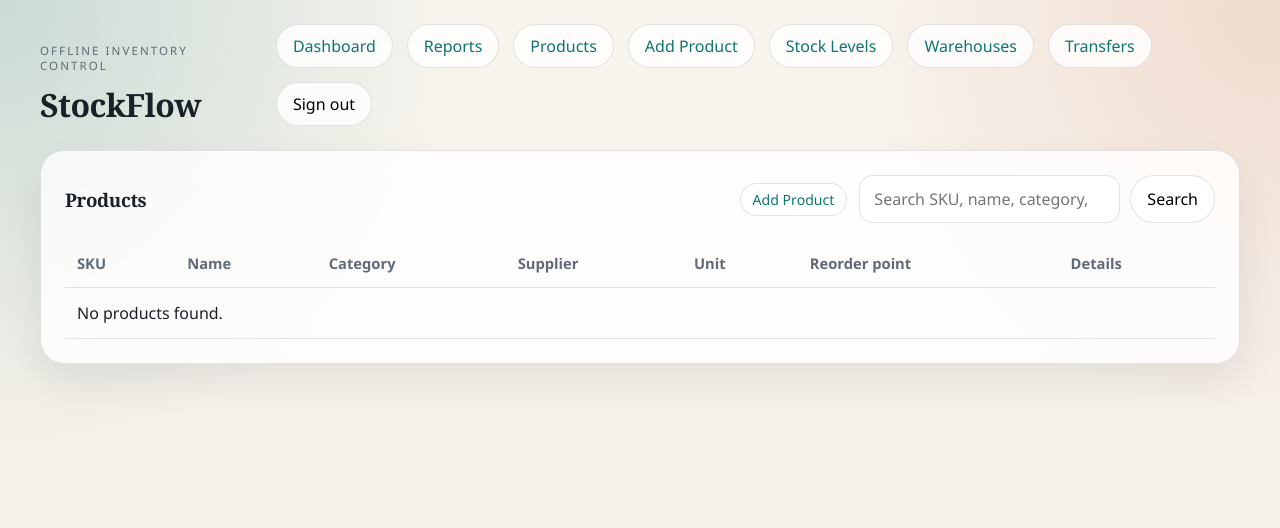
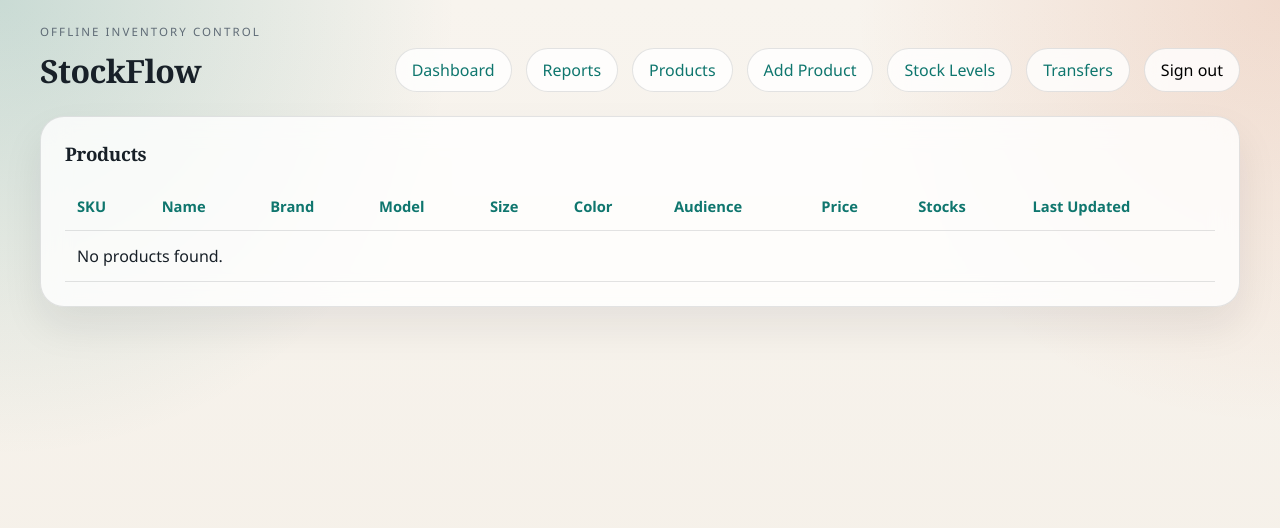
Before and after one commit to WasifAsi/STOCKFLOW, a Django app: page /products/ in a window 1280 px wide. Shown: the top 528 px of the page. Run offline with Django 5.2, Linux system fonts and the light colour scheme; the visitor is signed in with stand-in values (Sample User, id 1); data that the repository does not hold is empty.

Commit message:
Products tab complitted

```diff
--- a/apps/inventory/forms.py
+++ b/apps/inventory/forms.py
@@ -24,6 +24,7 @@ class ProductCreateForm(forms.Form):
     category = forms.ModelChoiceField(queryset=Category.objects.all())
     supplier = forms.ModelChoiceField(queryset=Supplier.objects.all(), required=False, empty_label="No supplier")
     unit = forms.CharField(max_length=32, initial="pcs")
+    price = forms.DecimalField(max_digits=12, decimal_places=2, required=False)
     reorder_point = forms.IntegerField(min_value=0, initial=0)
     is_active = forms.BooleanField(required=False, initial=True)
 
@@ -121,6 +122,7 @@ class ProductCreateForm(forms.Form):
             category=self.cleaned_data["category"],
             supplier=self.cleaned_data.get("supplier"),
             unit=self.cleaned_data["unit"],
+            price=self.cleaned_data.get("price"),
             reorder_point=self.cleaned_data["reorder_point"],
             is_active=self.cleaned_data.get("is_active", True),
         )
--- a/apps/inventory/models.py
+++ b/apps/inventory/models.py
@@ -111,6 +111,7 @@ class Product(TimeStampedModel):
         related_name="products",
     )
     unit = models.CharField(max_length=32, default="pcs")
+    price = models.DecimalField(max_digits=12, decimal_places=2, null=True, blank=True)
     reorder_point = models.PositiveIntegerField(default=0)
     is_active = models.BooleanField(default=True)
 
--- a/apps/inventory/urls.py
+++ b/apps/inventory/urls.py
@@ -12,6 +12,5 @@ urlpatterns = [
     path("products/add/", views.product_create, name="product_create"),
     path("products/<int:product_id>/", views.product_detail, name="product_detail"),
     path("stock-levels/", views.stock_level_list, name="stock_level_list"),
-    path("warehouses/", views.warehouse_list, name="warehouse_list"),
     path("transfers/", views.transfer_list, name="transfer_list"),
 ]
--- a/apps/inventory/views.py
+++ b/apps/inventory/views.py
@@ -1,8 +1,8 @@
 import csv
 
 from django.contrib.auth.decorators import login_required
-from django.db.models import F, Q
-from django.db.models import Count, Sum
+from django.db.models import F, Q, Case, When, Count, Sum
+from django.db.models.functions import Coalesce
 from django.http import HttpResponse
 from django.utils import timezone
 from django.shortcuts import redirect, render
@@ -168,7 +168,13 @@ def reports(request):
 @login_required
 def product_list(request):
     query = request.GET.get("q", "").strip()
-    products = Product.objects.select_related("category", "supplier").prefetch_related("attribute_values__definition")
+    sort_by = request.GET.get("sort", "name")
+    sort_dir = request.GET.get("sort_dir", "asc")
+
+    products = Product.objects.select_related("category", "supplier").prefetch_related("attribute_values__definition").annotate(
+        total_stock=Coalesce(Sum("stock_levels__quantity"), 0)
+    )
+
     if query:
         products = products.filter(
             Q(name__icontains=query)
@@ -177,7 +183,48 @@ def product_list(request):
             | Q(attribute_values__value__icontains=query)
             | Q(attribute_values__definition__name__icontains=query)
         ).distinct()
-    return render(request, "inventory/product_list.html", {"products": products, "query": query})
+
+    # Determine sort order prefix
+    order_prefix = "-" if sort_dir == "desc" else ""
+
+    # Apply sorting
+    if sort_by == "sku":
+        products = products.order_by(f"{order_prefix}sku")
+    elif sort_by == "stock":
+        products = products.order_by(f"{order_prefix}total_stock")
+    elif sort_by == "updated_at":
+        products = products.order_by(f"{order_prefix}updated_at")
+    elif sort_by == "price":
+        products = products.order_by(f"{order_prefix}price")
+    elif sort_by in ["brand", "model", "size", "color", "audience"]:
+        # For attribute sorting, fetch all and sort in Python, then use Case/When to preserve order
+        products_list = list(products)
+        attr_name = sort_by.capitalize()
+        reverse = sort_dir == "desc"
+        products_list.sort(
+            key=lambda p: next(
+                (av.value for av in p.attribute_values.all() if av.definition.name == attr_name),
+                ""
+            ),
+            reverse=reverse
+        )
+        # Preserve sort order using Case/When
+        if products_list:
+            id_order = [p.id for p in products_list]
+            preserved = Case(*[When(pk=pk, then=pos) for pos, pk in enumerate(id_order)])
+            products = Product.objects.filter(id__in=id_order).annotate(
+                preserved_order=preserved,
+                total_stock=Coalesce(Sum("stock_levels__quantity"), 0)
+            ).select_related("category", "supplier").prefetch_related("attribute_values__definition").order_by("preserved_order")
+    else:
+        products = products.order_by(f"{order_prefix}name")
+
+    return render(request, "inventory/product_list.html", {
+        "products": products,
+        "query": query,
+        "sort_by": sort_by,
+        "sort_dir": sort_dir,
+    })
 
 
 @login_required
@@ -259,12 +306,6 @@ def stock_level_list(request):
 
 
 @login_required
-def warehouse_list(request):
-    warehouses = Warehouse.objects.select_related("manager")
-    return render(request, "inventory/warehouse_list.html", {"warehouses": warehouses})
-
-
-@login_required
 def transfer_list(request):
     transfers = StockTransfer.objects.select_related(
         "product", "from_warehouse", "to_warehouse", "requested_by", "approved_by"
--- a/templates/base.html
+++ b/templates/base.html
@@ -20,7 +20,6 @@
         <a href="{% url 'inventory:product_list' %}">Products</a>
         <a href="{% url 'inventory:product_create' %}">Add Product</a>
         <a href="{% url 'inventory:stock_level_list' %}">Stock Levels</a>
-        <a href="{% url 'inventory:warehouse_list' %}">Warehouses</a>
         <a href="{% url 'inventory:transfer_list' %}">Transfers</a>
         {% if user.is_authenticated %}
           <form method="post" action="{% url 'logout' %}" class="inline-form">
--- a/templates/inventory/product_detail.html
+++ b/templates/inventory/product_detail.html
@@ -13,7 +13,9 @@
     <p><strong>Category:</strong> {{ product.category.name }}</p>
     <p><strong>Supplier:</strong> {{ product.supplier.name|default:"-" }}</p>
     <p><strong>Unit:</strong> {{ product.unit }}</p>
+    <p><strong>Price:</strong> {{ product.price|default:"-" }}</p>
     <p><strong>Reorder point:</strong> {{ product.reorder_point }}</p>
+    <p><strong>Last Updated:</strong> {{ product.updated_at|date:"Y-m-d H:i" }}</p>
 
     <h4>Attributes</h4>
     <div class="stack-list">
--- a/templates/inventory/product_list.html
+++ b/templates/inventory/product_list.html
@@ -6,40 +6,39 @@
   <section class="panel">
     <div class="section-head">
       <h3>Products</h3>
-      <div class="section-actions">
-        <a class="pill" href="{% url 'inventory:product_create' %}">Add Product</a>
-        <form method="get" class="search-bar">
-          <input type="search" name="q" value="{{ query }}" placeholder="Search SKU, name, category, or attribute values">
-          <button type="submit">Search</button>
-        </form>
-      </div>
     </div>
     <div class="table-wrap">
       <table>
         <thead>
           <tr>
-            <th>SKU</th>
-            <th>Name</th>
-            <th>Category</th>
-            <th>Supplier</th>
-            <th>Unit</th>
-            <th>Reorder point</th>
-            <th>Details</th>
+            <th><a href="?q={{ query }}&sort=sku&sort_dir={% if sort_by == 'sku' and sort_dir == 'asc' %}desc{% else %}asc{% endif %}">SKU</a></th>
+            <th><a href="?q={{ query }}&sort=name&sort_dir={% if sort_by == 'name' and sort_dir == 'asc' %}desc{% else %}asc{% endif %}">Name</a></th>
+            <th><a href="?q={{ query }}&sort=brand&sort_dir={% if sort_by == 'brand' and sort_dir == 'asc' %}desc{% else %}asc{% endif %}">Brand</a></th>
+            <th><a href="?q={{ query }}&sort=model&sort_dir={% if sort_by == 'model' and sort_dir == 'asc' %}desc{% else %}asc{% endif %}">Model</a></th>
+            <th><a href="?q={{ query }}&sort=size&sort_dir={% if sort_by == 'size' and sort_dir == 'asc' %}desc{% else %}asc{% endif %}">Size</a></th>
+            <th><a href="?q={{ query }}&sort=color&sort_dir={% if sort_by == 'color' and sort_dir == 'asc' %}desc{% else %}asc{% endif %}">Color</a></th>
+            <th><a href="?q={{ query }}&sort=audience&sort_dir={% if sort_by == 'audience' and sort_dir == 'asc' %}desc{% else %}asc{% endif %}">Audience</a></th>
+            <th><a href="?q={{ query }}&sort=price&sort_dir={% if sort_by == 'price' and sort_dir == 'asc' %}desc{% else %}asc{% endif %}">Price</a></th>
+            <th><a href="?q={{ query }}&sort=stock&sort_dir={% if sort_by == 'stock' and sort_dir == 'asc' %}desc{% else %}asc{% endif %}">Stocks</a></th>
+            <th><a href="?q={{ query }}&sort=updated_at&sort_dir={% if sort_by == 'updated_at' and sort_dir == 'asc' %}desc{% else %}asc{% endif %}">Last Updated</a></th>
           </tr>
         </thead>
         <tbody>
           {% for product in products %}
             <tr>
               <td>{{ product.sku }}</td>
-              <td>{{ product.name }}</td>
-              <td>{{ product.category.name }}</td>
-              <td>{{ product.supplier.name|default:"-" }}</td>
-              <td>{{ product.unit }}</td>
-              <td>{{ product.reorder_point }}</td>
-              <td>{{ product.attribute_summary|default:"-" }}</td>
+              <td><a href="{% url 'inventory:product_detail' product_id=product.id %}">{{ product.name }}</a></td>
+              <td>{% for attr in product.attribute_values.all %}{% if attr.definition.name == "Brand" %}{{ attr.value }}{% endif %}{% endfor %}</td>
+              <td>{% for attr in product.attribute_values.all %}{% if attr.definition.name == "Model" %}{{ attr.value }}{% endif %}{% endfor %}</td>
+              <td>{% for attr in product.attribute_values.all %}{% if attr.definition.name == "Size" %}{{ attr.value }}{% endif %}{% endfor %}</td>
+              <td>{% for attr in product.attribute_values.all %}{% if attr.definition.name == "Color" %}{{ attr.value }}{% endif %}{% endfor %}</td>
+              <td>{% for attr in product.attribute_values.all %}{% if attr.definition.name == "Audience" %}{{ attr.value }}{% endif %}{% endfor %}</td>
+              <td>{{ product.price|default:"-" }}</td>
+              <td>{{ product.total_stock|default:"0" }}</td>
+              <td>{{ product.updated_at|date:"Y-m-d H:i" }}</td>
             </tr>
           {% empty %}
-            <tr><td colspan="7">No products found.</td></tr>
+            <tr><td colspan="10">No products found.</td></tr>
           {% endfor %}
         </tbody>
       </table>
```
Also changed, not shown: apps/inventory/migrations/0005_product_price.py (added).
